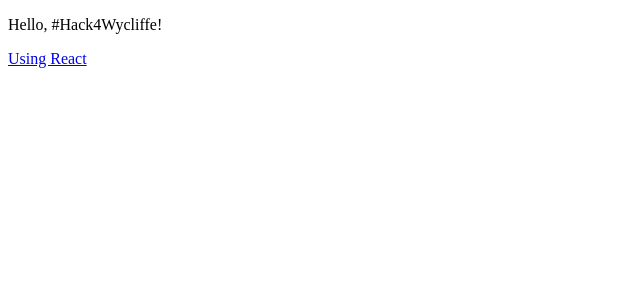
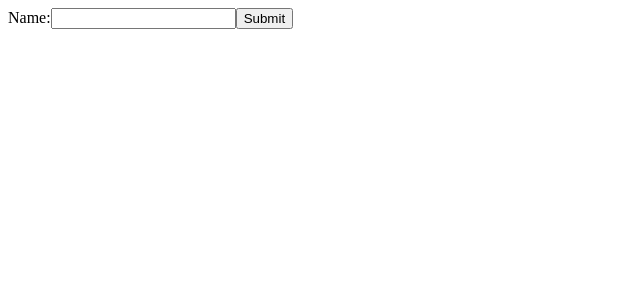
Before and after one commit to saintwycliffe/lingolab, a React (Create React App) app: page / in a window 1280 px wide. Shown: the top 300 px of the page, without its empty margins (0-640 px from the left). Built offline with nearby package versions, Linux system fonts and the light colour scheme.

Commit message:
The frontend interracts with the backend

```diff
--- a/package.json
+++ b/package.json
@@ -21,5 +21,6 @@
     "not dead",
     "not ie <= 11",
     "not op_mini all"
-  ]
+  ],
+  "proxy": "http://localhost:8080/"
 }
--- a/src/components/App.js
+++ b/src/components/App.js
@@ -1,25 +1,53 @@
 import React, { Component } from 'react';
 
-class App extends Component {
+export default class App extends Component {
+	constructor(props) {
+		super(props);
+
+		this.state = {
+			inputValue: "",
+			apiResponse: {}
+		};
+
+		this.updateInputValue = this.updateInputValue.bind(this);
+		this.handleSubmit = this.handleSubmit.bind(this);
+	}
+
+	handleSubmit(event) {
+		alert('A name was submitted: ' + this.state.inputValue);
+
+		event.preventDefault();
+
+		console.log("/translate?name=\"" + this.state.inputValue + "\"&lang=\"" + "en" + "\"");
+
+		fetch("/translate?name=\"" + this.state.inputValue + "\"&lang=\"" + "en" + "\"").then(function (response) {
+			return response.text();
+		}).then((text) => {
+			this.setState({apiResponse: JSON.parse(text)});
+			console.log(this.state.apiResponse);
+		})
+	}
+
+	updateInputValue(event) {
+		this.setState({inputValue: event.target.value});
+
+	}
+
 	render() {
 		return (
 			<div className="App">
 				<header className="App-header">
-          <p>
-            Hello, #Hack4Wycliffe!
-          </p>
-          <a
-            className="App-link"
-            href="https://reactjs.org"
-            target="_blank"
-            rel="noopener noreferrer"
-          >
-            Using React
-          </a>
+
+					<form onSubmit={this.handleSubmit}>
+						<label>
+							Name:
+							<input type="text" value={this.state.inputValue} onChange={this.updateInputValue}/>
+						</label>
+						<input type="submit" value="Submit"/>
+					</form>
+
 				</header>
 			</div>
 		);
 	}
 }
-
-export default App;
```
Also changed, not shown: 2 other files (tests, documents, lock files or other folders). Lines whose indentation alone changed are shown as unchanged.
